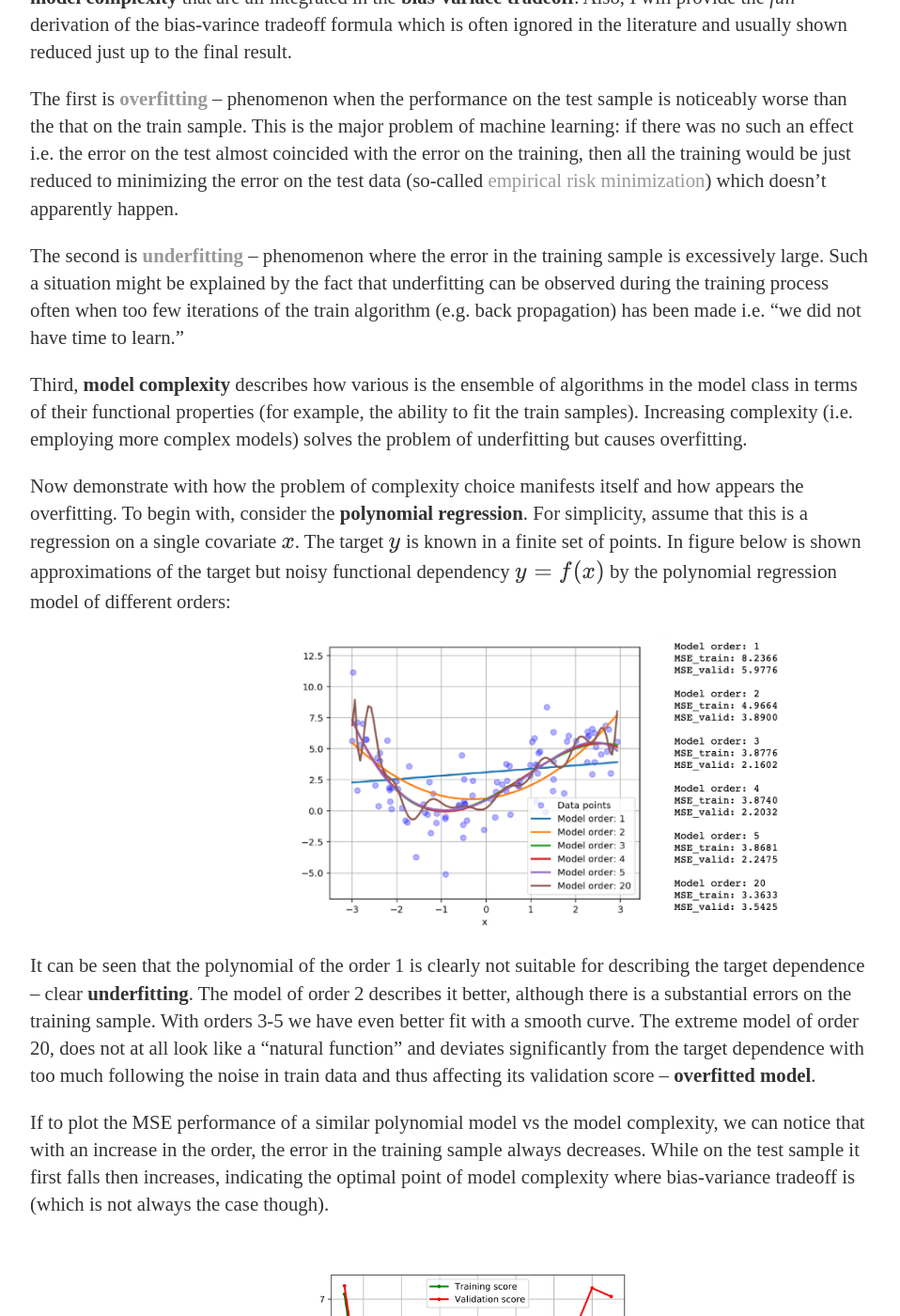
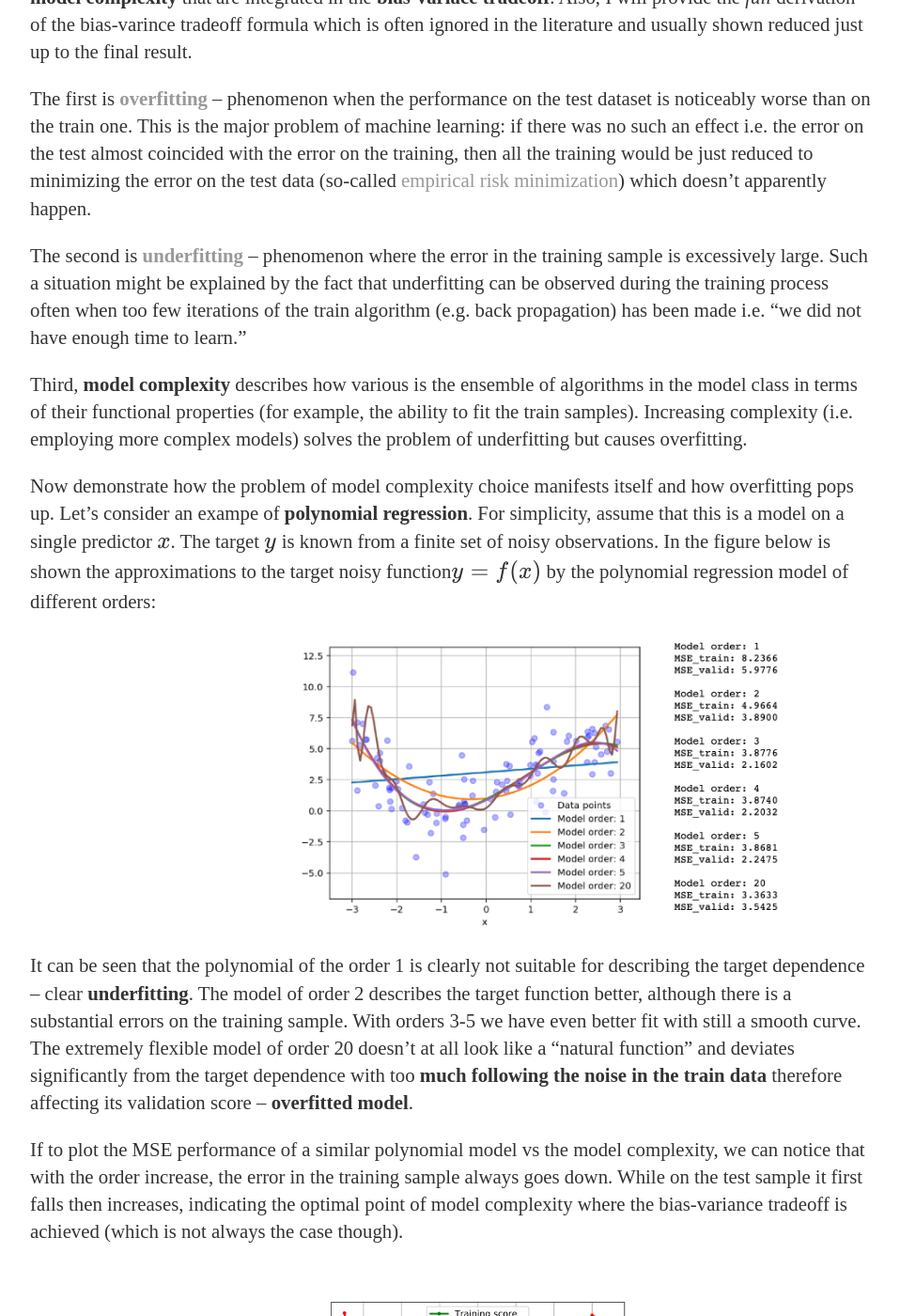
Before and after one commit to AntonGusarov/anton-g-notes.se, a Jekyll site: the page built from _posts/2020-01-22-bias-variance.md, in a window 1280 px wide and 1400 px high, scrolled down 255 px. Shown: the whole window at 94% size, without its empty margins (160-1118 px from the left). Built offline with Jekyll 4.4.1, drawn with Linux system fonts in a browser that asks for light colours; nearby versions of some CDN libraries; some of the changed text lies outside the part shown.

Commit message:
Post_2_updated

```diff
--- a/_posts/2020-01-22-bias-variance.md
+++ b/_posts/2020-01-22-bias-variance.md
@@ -4,32 +4,34 @@
 date: 2020-01-22
 ---
 
-Today consider the standard concepts in machine learning: **overfitting** and **underfitting**, its relation to the **model complexity** that are all integrated in the **bias-variace tradeoff**. Also, I will provide the *full* derivation of the bias-varince tradeoff formula which is often ignored in the literature and usually shown reduced just up to the final result.
+Today consider the common concepts of machine learning: **overfitting** and **underfitting**, its relation to the **model complexity** that are integrated in the **bias-variace tradeoff**. Also, I will provide the *full* derivation of the bias-varince tradeoff formula which is often ignored in the literature and usually shown reduced just up to the final result.
 
-The first is  [**overfitting**](https://en.wikipedia.org/wiki/Overfitting) -- phenomenon when the performance on the test sample is noticeably worse than the that on the train sample. This is the major problem of machine learning: if there was no such an effect i.e. the error on the test almost coincided with the error on the training, then all the training would be just reduced to minimizing the error on the test data (so-called [empirical risk minimization](https://en.wikipedia.org/wiki/Empirical_risk_minimization)) which doesn't apparently happen.
+The first is  [**overfitting**](https://en.wikipedia.org/wiki/Overfitting) -- phenomenon when the performance on the test dataset is noticeably worse than on the train one. This is the major problem of machine learning: if there was no such an effect i.e. the error on the test almost coincided with the error on the training, then all the training would be just reduced to minimizing the error on the test data (so-called [empirical risk minimization](https://en.wikipedia.org/wiki/Empirical_risk_minimization)) which doesn't apparently happen.
 
-The second is  [**underfitting**](https://en.wikipedia.org/wiki/Overfitting) -- phenomenon where the error in the training sample is excessively large. Such a situation might be explained by the fact that underfitting can be observed  during the training process often when too few iterations of the train algorithm (e.g. back propagation) has been made i.e. "we did not have time to learn."
+The second is  [**underfitting**](https://en.wikipedia.org/wiki/Overfitting) -- phenomenon where the error in the training sample is excessively large. Such a situation might be explained by the fact that underfitting can be observed  during the training process often when too few iterations of the train algorithm (e.g. back propagation) has been made i.e. "we did not have enough time to learn."
 
 Third, **model complexity** describes how various is the ensemble of algorithms in the model class in terms of their functional properties (for example, the ability to fit the train samples). Increasing complexity (i.e. employing more complex models) solves the problem of underfitting but causes overfitting.
 
-Now demonstrate with how the problem of complexity choice manifests itself and how appears the overfitting. To begin with, consider the **polynomial regression**. For simplicity, assume that this is a regression on a single covariate \\(x\\). The target \\(y\\) is known in a finite set of points. In figure below is shown approximations of the target but noisy functional dependency \\(y=f(x)\\) by the polynomial regression model of different orders:
+Now demonstrate how the problem of model complexity choice manifests itself and how overfitting pops up. Let's consider an exampe of **polynomial regression**. For simplicity, assume that this is a model on a single predictor \\(x\\). The target \\(y\\) is known from a finite set of noisy observations. In the figure below is shown the approximations to the target noisy function\\(y=f(x)\\) by the polynomial regression model of different orders:
 
 <img src="\post_2_fig_1.png" style="float: center; margin-left: 270px; width:60%" class="row"/>
 
-It can be seen that the polynomial of the order 1 is clearly not suitable for describing the target dependence -- clear **underfitting**. The model of order 2 describes it better, although there is a substantial errors on the training sample. With orders 3-5 we have even better fit with a smooth curve. The extreme model of order 20, does not at all look like a “natural function” and deviates significantly from the target dependence with too much following the noise in train data and thus affecting its validation score -- **overfitted model**.
+It can be seen that the polynomial of the order 1 is clearly not suitable for describing the target dependence -- clear **underfitting**. The model of order 2 describes the target function better, although there is a substantial errors on the training sample. With orders 3-5 we have even better fit with still a smooth curve. The extremely flexible model of order 20 doesn't at all look like a “natural function” and deviates significantly from the target dependence with too **much following the noise in the train data** therefore affecting its validation score -- **overfitted model**.
 
-If to plot the MSE performance of a similar polynomial model vs the model complexity, we can notice that with an increase in the order, the error in the training sample always decreases. While on the test sample it first falls then increases, indicating the optimal point of model complexity where bias-variance tradeoff is (which is not always the case though).
+If to plot the MSE performance of a similar polynomial model vs the model complexity, we can notice that with the order increase, the error in the training sample always goes down. While on the test sample it first falls then increases, indicating the optimal point of model complexity where the bias-variance tradeoff is achieved (which is not always the case though).
 
 <img src="\post_2_fig_2.jpg" style="float: center; margin-left: 270px; width:45%" class="row"/>
 
+# Bias-variance tradeoff formula derivation
+
 Let us now figure out what is going out from the theoretical viewpoint.
 
-Say that exist some true \textit{deterministic} function that we want to approximate with our ML model
+Say that exist some true *deterministic* function that we want to approximate with our ML/DS model
 \\[
 f=f(\mathbf{x})
 \\]
 
-We cannot observe outcomes of this unknown function directly but with some additive noisy component, say that \\(\operatorname{E} ( \varepsilon ) = 0\\)
+We cannot observe outcomes of this unknown function directly but with some additive noisy component, say that has \\(\operatorname{E} ( \varepsilon ) = 0\\).
 \\[
 t = f + \varepsilon
 \\]
@@ -39,12 +41,12 @@
 \mathbf{D}=\left[ \left(t_{i}, \mathbf{x}_{i}\right), \ i=1 \ldots N \right]
 \\]
 
-Having this dataset \\(\mathbf{D}\\), we train a parametric model \\(g\\) (e.g. neural network or linear OLS regression) to approximate the function of interest $f$ based on the 'noised' observations \\(t\\):
+Having this dataset \\(\mathbf{D}\\), we train a parametric model \\(g\\) (e.g. neural network, linear regression, etc.) to approximate the function of interest \\(f\\) based on the noisy observations \\(t\\):
 \\[
 y_i=g(\mathbf{x}, \mathbf{w})
 \\]
 
-Assume that the measure of quality of our model is MSE:
+Assume that MSE is the measure our model quality:
 \\[
 \operatorname{MSE} = E\left\[\left(t_i-y_i\right)^{2}\right\]
 \\]
@@ -107,10 +109,18 @@
 
 Thus to minimize the MSE of the model, we have to minimize both the bias of the model as well its variance although it is not trivial!
 
+The additional note on the formula interpretation. The train subset is selected from some distribution of the totally available data. The ML model is also stochastic by its nature since it depends on this subset as well as the algorithm fitting procedure is random itself. Thus, the expressions are written for a specific point \\(\mathbf{x}_i\\):
+
+\\[
+E\left[ \left(t_i-y_i\right)^{2} \right]  = E\left[ \left(t_i(\mathbf{x}_i)-y_i(\mathbf{x}_i)\right)^{2} \right]
+\\]
+
+Then, in princeiple, we can integrate obtained above equations over all the observations and get the bias-variance for the whole model as is.
+
 The following is commonly true about the components of the bias-variance equation:
 
 * **A high bias model** has a relatively large error, mostly due to *wrong assumptions about the data features*;
 
-* **A high variance model** isquite *sensitive to small variations in the train data*;
+* **A high variance model** is quite *sensitive to small variations in the train data*;
 
 * **Irreducible error** is due to the intrinsic *noisiness of the data itself*.
```
Also changed, not shown: 1 other file.
